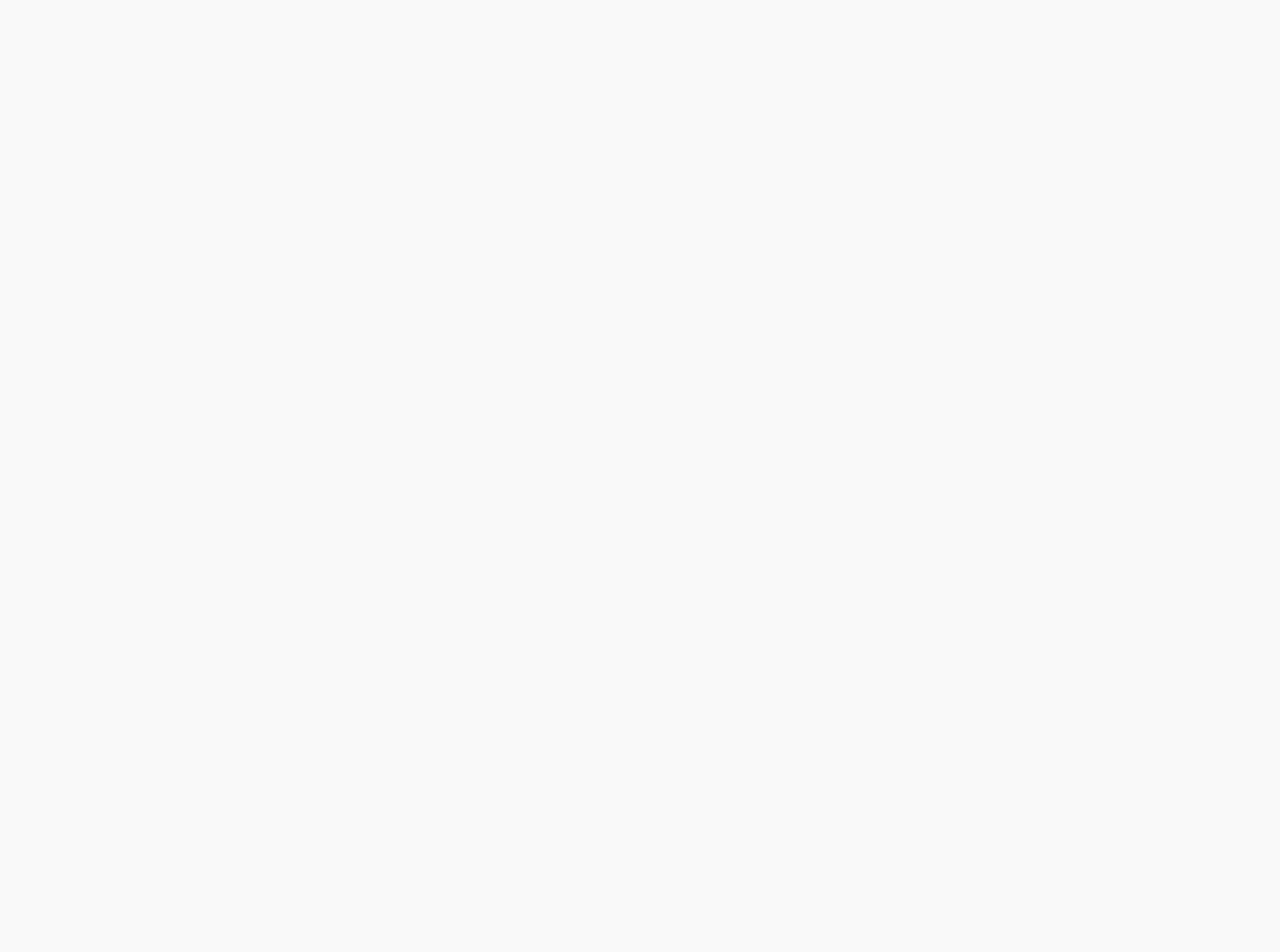
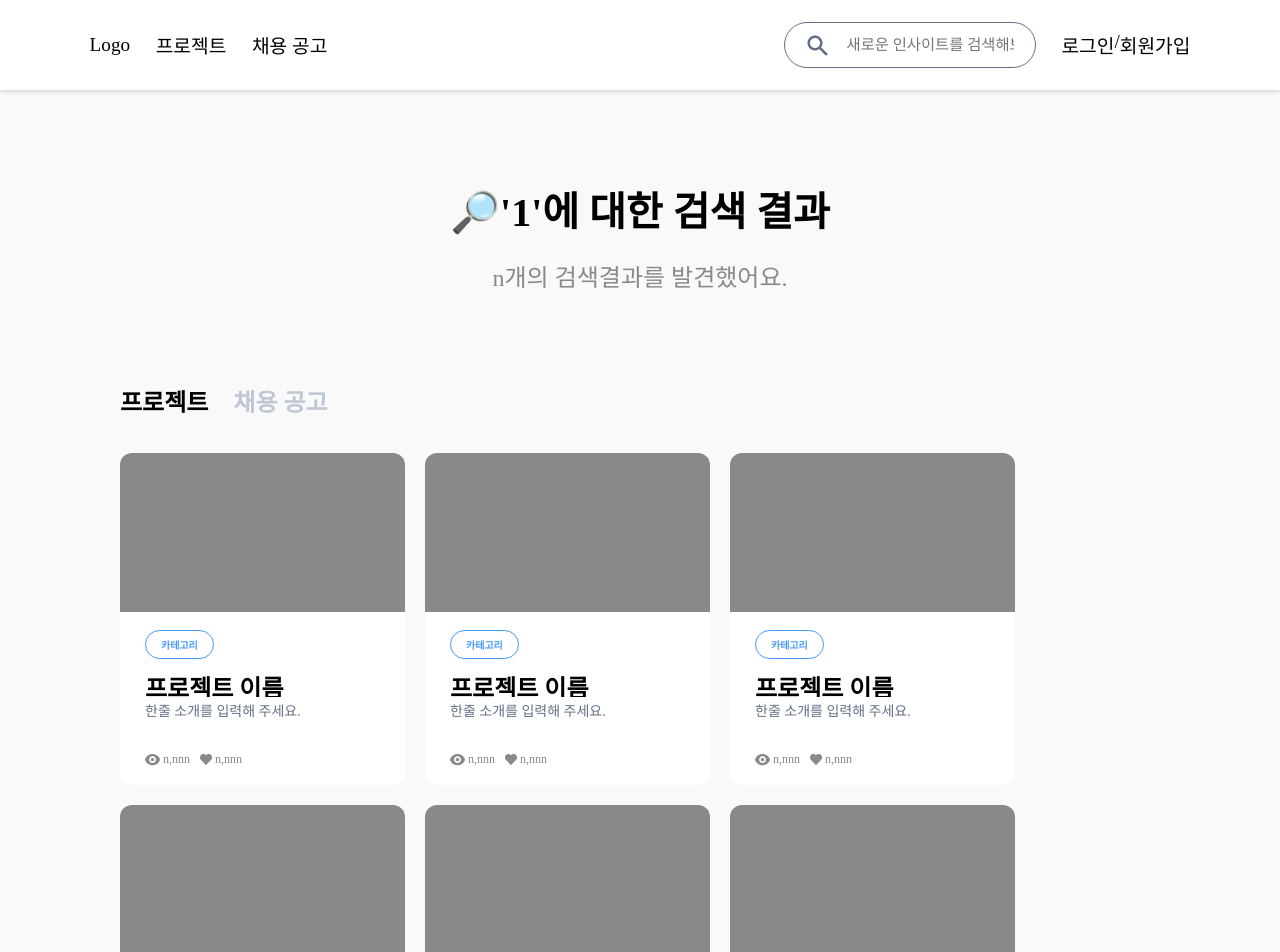
Before and after one commit to Trendithon-Spin-Off/Coy-Frontend, a React (Create React App) app: page /search/project/1 in a window 1280 px wide. Before the commit this address had no page. Shown: the top 952 px of the page. Before the commit the page ends 800 px from the top, so only its background shows below. Built offline with nearby package versions, Linux system fonts and the light colour scheme; a web font is replaced by a local one.

Commit message:
[0212] 헤더 검색, 프로젝트 검색, 채용 공고 검색 페이지 #서윤

```diff
--- a/src/App.js
+++ b/src/App.js
@@ -1,3 +1,4 @@
+import React from "react";
 import { BrowserRouter, Routes, Route } from "react-router-dom";
 import Landing from "./pages/Landing";
 import Register from "./pages/Register";
@@ -36,8 +37,8 @@ function App() {
           <Route exact path="/like/recruitment" element={<LikeRecruitment />} />
 
           {/* 검색한 프로젝트, 채용 공고 */}
-          <Route exact path="/search/project" element={<SearchProject />} />
-          <Route exact path="/search/recruitment" element={<SearchRecruitment />} />
+          <Route exact path="/search/project/:searchData" element={<SearchProject />} />
+          <Route exact path="/search/recruitment/:searchData" element={<SearchRecruitment />} />
 
           {/* 프로젝트 */}
           <Route exact path="/project" element={<Project />} />
--- a/src/components/Header.js
+++ b/src/components/Header.js
@@ -5,13 +5,10 @@ import "../styles/Header.css";
 import search from "../img/search.png";
 
 function Header() {
-  const [searchData, setSearchData] = useState({
-    content: "",
-  });
+  const [searchData, setSearchData] = useState("");
 
   const handleInputChange = (e) => {
-    const { name, value } = e.target;
-    setSearchData({ ...searchData, [name]: value });
+    setSearchData(e.target.value);
   };
 
   const navigate = useNavigate();
@@ -36,6 +33,18 @@ function Header() {
     navigate("/register");
   };
 
+  const handleSearch = () => {
+    if (searchData.trim() !== "") {
+      navigate(`/search/project/${searchData.trim()}`); // 검색어를 trim하여 공백을 제거하고 검색합니다.
+    }
+  };
+
+  const handleOnKeyPress = (e) => {
+    if (e.key === "Enter") {
+      handleSearch(); // Enter 입력이 되면 클릭 이벤트 실행
+    }
+  };
+
   return (
     <div className="Header">
       <div className="header-left">
@@ -51,8 +60,8 @@ function Header() {
       </div>
       <div className="header-right">
         <div className="search-bar">
-          <img src={search} alt="검색 이미지" />
-          <input className="search-text" type="text" name="content" onChange={handleInputChange} placeholder="새로운 인사이트를 검색해보세요" />
+          <img src={search} alt="검색 이미지" onClick={handleSearch} style={{ cursor: "pointer" }} />
+          <input className="search-text" type="text" value={searchData} onChange={handleInputChange} onKeyPress={handleOnKeyPress} placeholder="새로운 인사이트를 검색해보세요" />
         </div>
         <div className="user-bar">
           <p onClick={handleLoginLink} style={{ cursor: "pointer" }}>
--- a/src/pages/SearchProject.js
+++ b/src/pages/SearchProject.js
@@ -1,11 +1,63 @@
+import { useNavigate, useParams } from "react-router-dom";
 import Header from "../components/Header";
+import Footer from "../components/Footer";
+import Card_Project from "../components/Card_Project";
+
 import "../styles/SearchProject.css";
 
 function SearchProject() {
+  const { searchData } = useParams();
+
+  const navigate = useNavigate();
+
+  const handleProjectSearch = () => {
+    if (searchData.trim() !== "") {
+      navigate(`/search/project/${searchData.trim()}`); // 검색어를 trim하여 공백을 제거하고 검색합니다.
+    }
+  };
+
+  const handleRecruitSearch = () => {
+    if (searchData.trim() !== "") {
+      navigate(`/search/recruitment/${searchData.trim()}`); // 검색어를 trim하여 공백을 제거하고 검색합니다.
+    }
+  };
+
   return (
     <div className="page">
       <Header />
-      <div className="content">여기에 해당 페이지 작업해주시면 됩니다.</div>
+      <div className="content">
+        <div className="Search-text">
+          <p div className="Search-title">
+            🔎'{searchData}'에 대한 검색 결과
+          </p>
+          <p div className="Search-sub">
+            n개의 검색결과를 발견했어요.
+          </p>
+        </div>
+        <div className="Search-content">
+          <div className="Search-bar">
+            <p className="Search-bar-project-1" onClick={handleProjectSearch}>
+              프로젝트
+            </p>
+            <p className="Search-bar-recruit-1" onClick={handleRecruitSearch}>
+              채용 공고
+            </p>
+          </div>
+          <div className="Search-list">
+            <div className="Search-list-cards">
+              <Card_Project />
+              <Card_Project />
+              <Card_Project />
+              <Card_Project />
+              <Card_Project />
+              <Card_Project />
+              <Card_Project />
+              <Card_Project />
+            </div>
+          </div>
+        </div>
+      </div>
+      <Footer />
     </div>
   );
 }
--- a/src/pages/SearchRecruitment.js
+++ b/src/pages/SearchRecruitment.js
@@ -1,11 +1,52 @@
+import { useNavigate, useParams } from "react-router-dom";
 import Header from "../components/Header";
+import Footer from "../components/Footer";
 import "../styles/SearchRecruitment.css";
 
 function SearchRecruitment() {
+  const { searchData } = useParams();
+
+  const navigate = useNavigate();
+
+  const handleProjectSearch = () => {
+    if (searchData.trim() !== "") {
+      navigate(`/search/project/${searchData.trim()}`); // 검색어를 trim하여 공백을 제거하고 검색합니다.
+    }
+  };
+
+  const handleRecruitSearch = () => {
+    if (searchData.trim() !== "") {
+      navigate(`/search/recruitment/${searchData.trim()}`); // 검색어를 trim하여 공백을 제거하고 검색합니다.
+    }
+  };
+
   return (
     <div className="page">
       <Header />
-      <div className="content">여기에 해당 페이지 작업해주시면 됩니다.</div>
+      <div className="content">
+        <div className="Search-text">
+          <p div className="Search-title">
+            🔎'{searchData}'에 대한 검색 결과
+          </p>
+          <p div className="Search-sub">
+            n개의 검색결과를 발견했어요.
+          </p>
+        </div>
+        <div className="Search-content">
+          <div className="Search-bar">
+            <p className="Search-bar-project-2" onClick={handleProjectSearch}>
+              프로젝트
+            </p>
+            <p className="Search-bar-recruit-2" onClick={handleRecruitSearch}>
+              채용 공고
+            </p>
+          </div>
+          <div className="Search-list">
+            <div className="Search-list-cards">해당 컴포넌트 삽입해주세요 !</div>
+          </div>
+        </div>
+      </div>
+      <Footer />
     </div>
   );
 }
--- a/src/styles/LikeRecruitment.css
+++ b/src/styles/LikeRecruitment.css
@@ -0,0 +1,3 @@
+.Search-bar-project-2 {
+  color: #bdc7d5;
+}
--- a/src/styles/SearchProject.css
+++ b/src/styles/SearchProject.css
@@ -0,0 +1,47 @@
+.Search-text {
+  padding: 90px 0;
+  text-align: center;
+}
+
+.Search-title {
+  font-size: 40px;
+  font-weight: bold;
+}
+
+.Search-sub {
+  margin-top: 20px;
+  font-size: 24px;
+  color: #898989;
+}
+
+.Search-content {
+  margin: 0 120px;
+  margin-bottom: 60px;
+}
+
+.Search-bar {
+  display: flex;
+  gap: 25px;
+  font-size: 24px;
+  font-weight: bold;
+  cursor: pointer;
+}
+
+.Search-bar-recruit-1 {
+  color: #bdc7d5;
+}
+
+.Search-list {
+  margin-top: 35px;
+  width: 100%;
+  display: flex;
+  justify-content: flex-start;
+}
+
+.Search-list-cards {
+  width: 100%;
+  display: grid;
+  column-gap: 20px;
+  row-gap: 20px;
+  grid-template-columns: repeat(auto-fill, 285px);
+}
```
